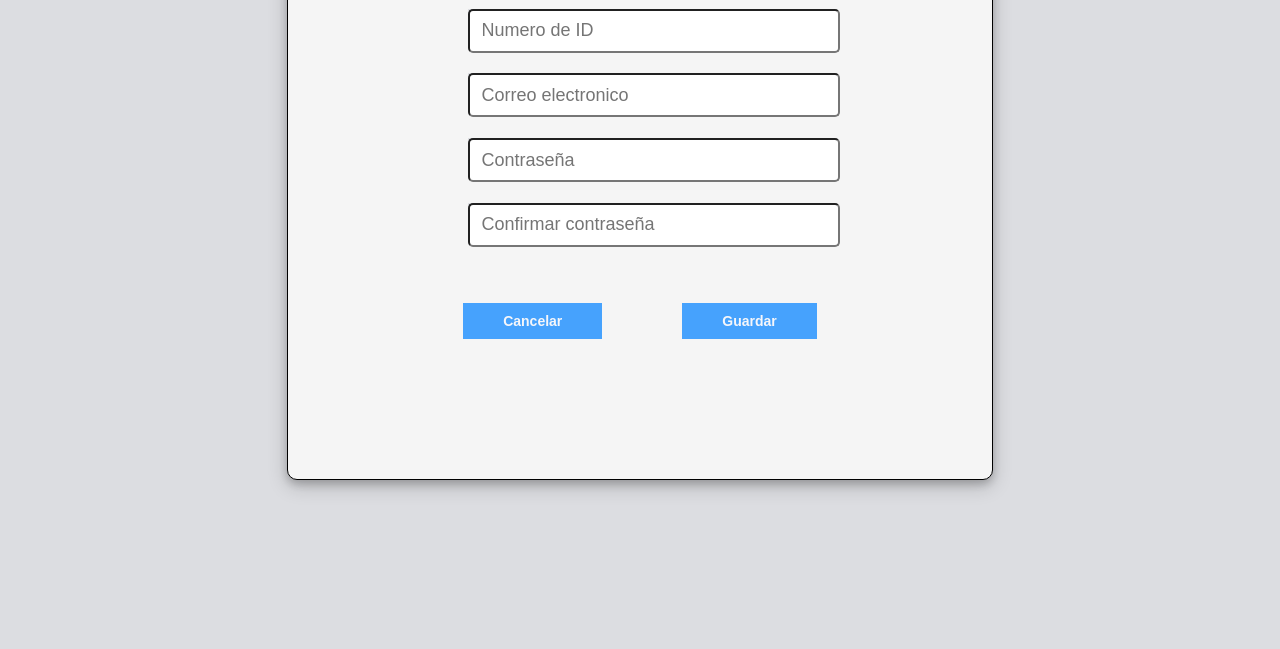
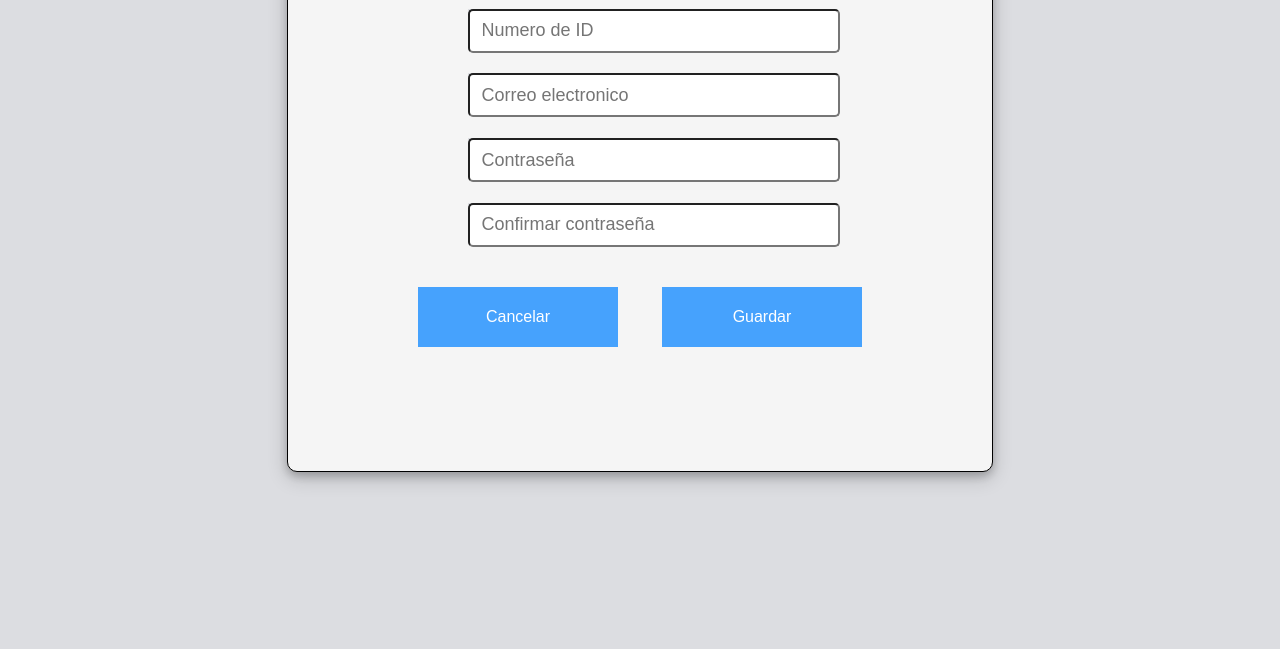
Before and after one commit to kancogz/kladTechnologies, a plain HTML site: page Html/Editar_Perfil_Soporte.html in a window 1280 px wide. Shown: the part 799-1448 px from the top of the page. Drawn offline with Linux system fonts and the light colour scheme; some packages are replaced by stand-ins of ours; a script that the page names is missing; a web font is replaced by a local one.

Commit message:
margenes

```diff
--- a/Css/Editar_Perfil_Soporte.css
+++ b/Css/Editar_Perfil_Soporte.css
@@ -141,7 +141,7 @@
       }
 
 
-    .centrado_boton{
+      .centrado_boton{
         display: flex;
 
         width: 400px;
@@ -152,7 +152,7 @@
 
         display: flex;
         justify-content: space-between;
-        margin: 10%;
+        margin: 20px;
 
     }
 
--- a/Html/Editar_Perfil_Soporte.html
+++ b/Html/Editar_Perfil_Soporte.html
@@ -98,10 +98,10 @@
                         <div class="centrado_boton" id="botones">
 
                          <div>
-                          <button type="button" class="BlueButton" id="btnCancelar">Cancelar</button>
+                          <button type="button" class="btnGuard" id="btnCancelar">Cancelar</button>
                         </div>
                         <div>
-                          <button type="button" class="BlueButton" id="btnGuard">Guardar</button>
+                          <button type="button" class="btnGuard" id="btnGuard">Guardar</button>
                         </div>
 
                         </div>
```
